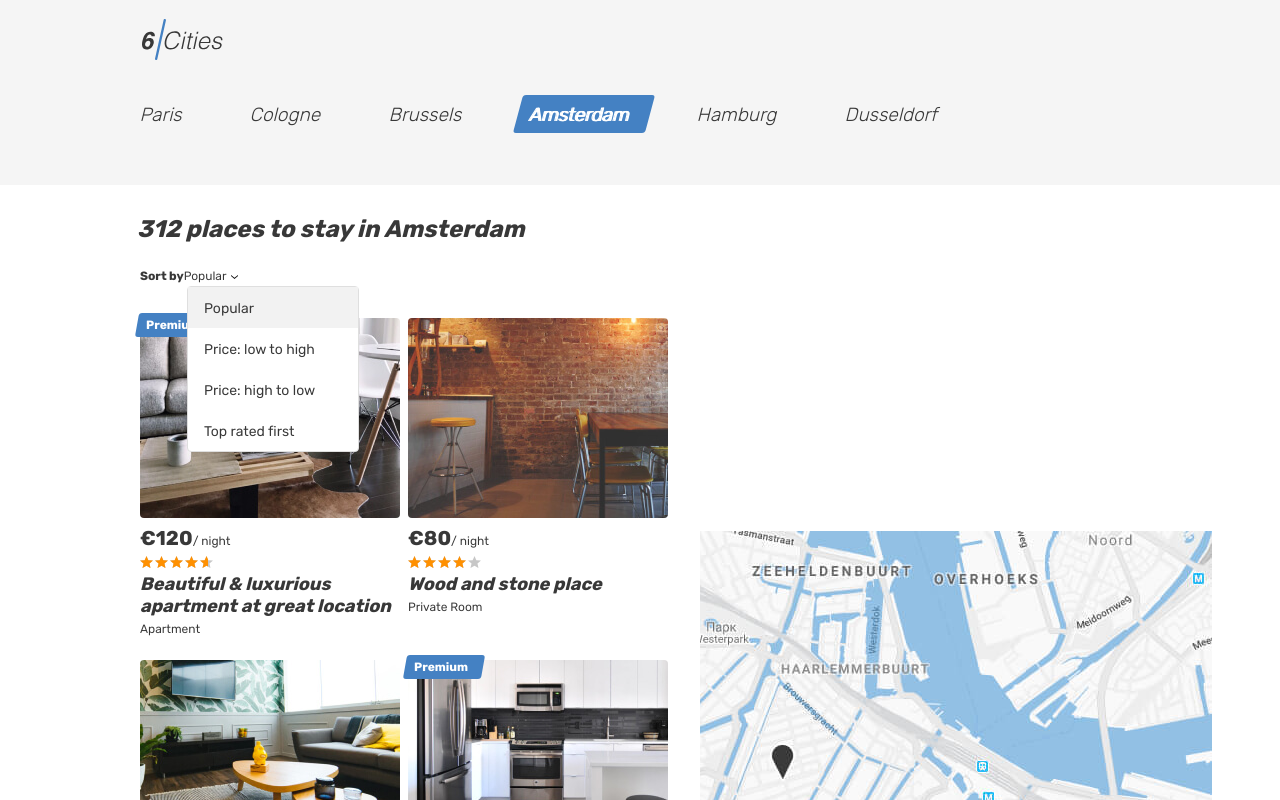
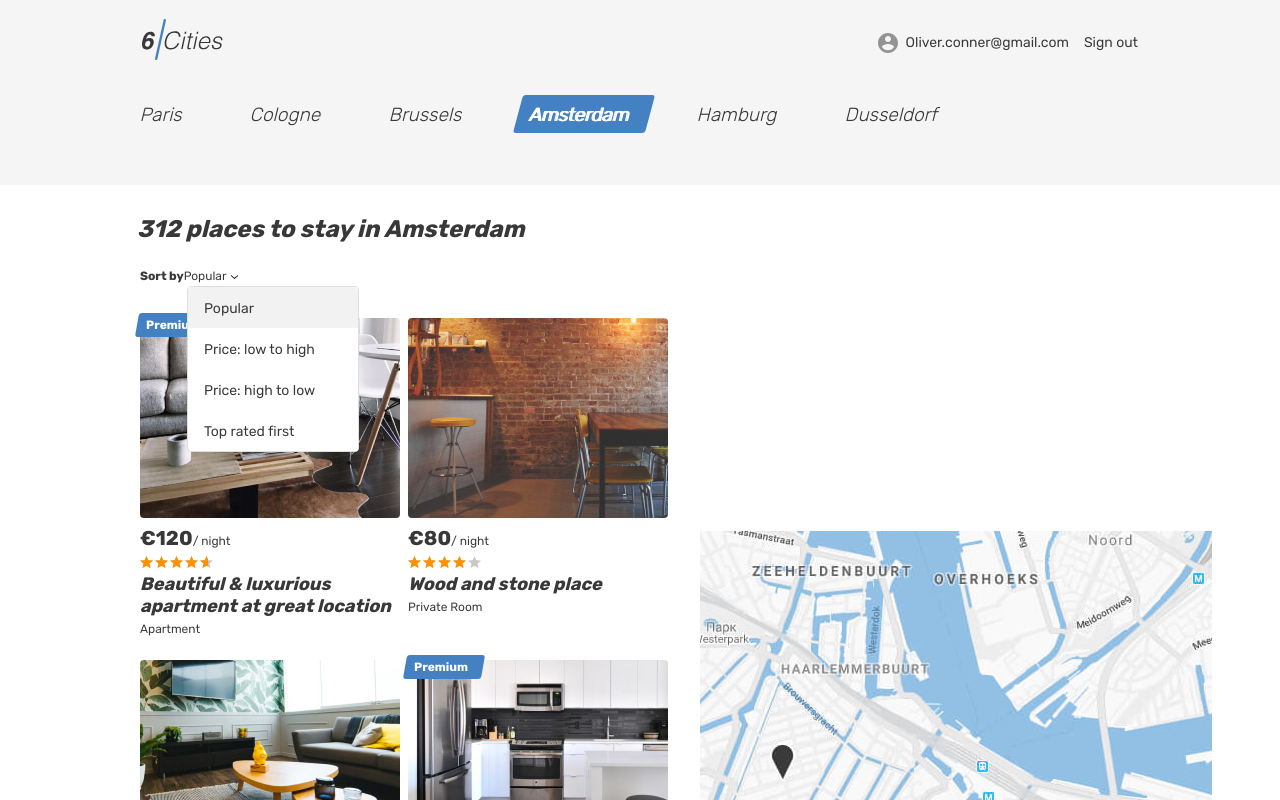
Before and after one commit to htmlacademy-react/360247-six-cities-simple-11, a React (Create React App) app in the folder project/: page / in a window 1280 px wide. Shown: the top 800 px of the page. Built offline with nearby package versions, Linux system fonts and the light colour scheme.

Commit message:
fixes mistakes

```diff
--- a/project/src/components/header/header.tsx
+++ b/project/src/components/header/header.tsx
@@ -1,11 +1,11 @@
-import HeaderLogo from '../header-logo/header-log';
+import HeaderLogo from '../header-logo/header-logo';
 import NavAuth from '../nav-auth/nav-auth';
 
 type HeaderProps = {
-  isHeaderAuth?: boolean;
+  isHeaderAuthToBeRendered?: boolean;
 }
 
-function Header({isHeaderAuth}: HeaderProps): JSX.Element {
+function Header({isHeaderAuthToBeRendered}: HeaderProps): JSX.Element {
   return (
     <header className="header">
       <div className="container">
@@ -13,7 +13,7 @@ function Header({isHeaderAuth}: HeaderProps): JSX.Element {
           <div className="header__left">
             <HeaderLogo />
           </div>
-          {isHeaderAuth && <NavAuth />}
+          {isHeaderAuthToBeRendered !== false && <NavAuth />}
         </div>
       </div>
     </header>
--- a/project/src/pages/screen-auth/screen-auth.tsx
+++ b/project/src/pages/screen-auth/screen-auth.tsx
@@ -2,11 +2,11 @@ import Header from '../../components/header/header';
 
 function ScreenAuth(): JSX.Element {
 
-  const isHeaderAuth = false;
+  const isHeaderAuthToBeRendered = false;
 
   return (
     <div className="page page--gray page--login">
-      <Header isHeaderAuth={isHeaderAuth} />
+      <Header isHeaderAuthToBeRendered={isHeaderAuthToBeRendered} />
       <main className="page__main page__main--login">
         <div className="page__login-container container">
           <section className="login">
```
Also changed, not shown: project/src/components/header-logo/header-logo.tsx (renamed from project/src/components/header-logo/header-log.tsx).
